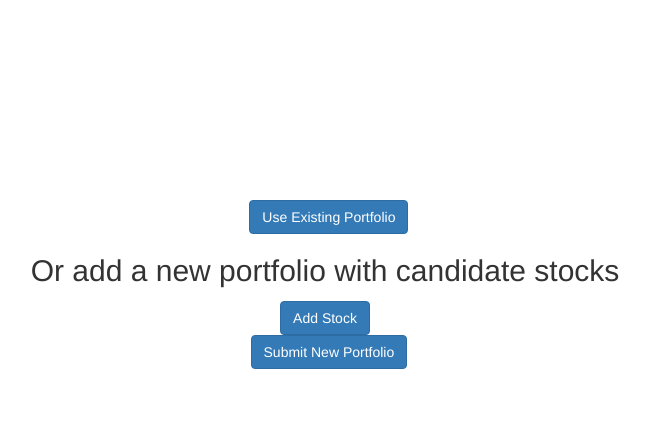
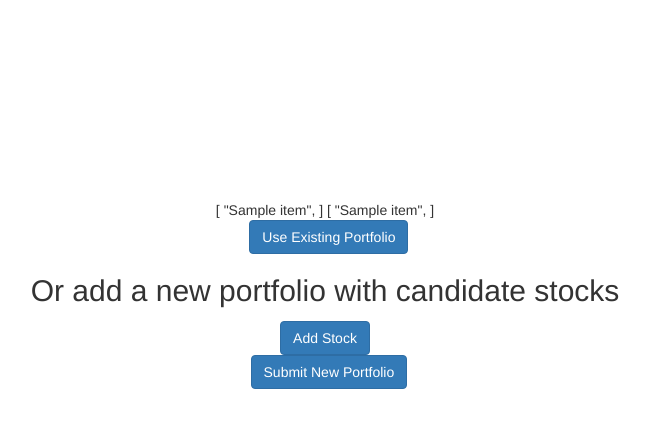
Before and after one commit to skykitten2y/web_Capstone, a Flask app: template src/templates/given_portfolio_ask.html in a window 1280 px wide. Shown: the part 220-648 px from the top of the page, without its empty margins (315-965 px from the left). Run offline with Flask 2, Linux system fonts and the light colour scheme; the template is opened without the code that fills it: most values are stand-ins (such as "Sample title", 1, 10 or a date in 2020); some libraries are stand-ins or nearby versions.

Commit message:
Update given_portfolio_ask.html

```diff
--- a/src/templates/given_portfolio_ask.html
+++ b/src/templates/given_portfolio_ask.html
@@ -294,8 +294,15 @@
           <div class="container mb-2" style="position: relative; height:50vh; width:50vw">
             <canvas id="myChart" ></canvas>
           </div>
+        <div>
+    [{% for item in stocks %}
+             "{{item}}",
+            {% endfor %}]
 
-
+            [{% for item in weights %}
+             "{{item}}",
+            {% endfor %}]
+        </div>
 
             <form id = "next" action="/function1/results" method="post">
                 &nbsp
```
